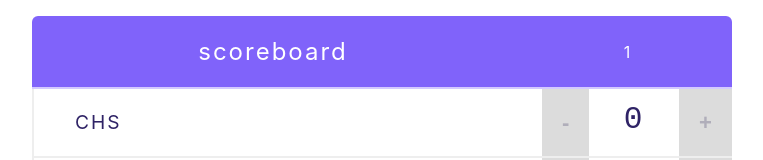
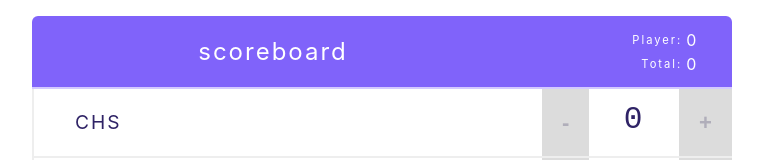
Before and after one commit to heesangs/scoreboard_20, a React (Create React App) app: page / in a window 1280 px wide. Shown: the top 160 px of the page, without its empty margins (258-1021 px from the left). Built offline with nearby package versions, Linux system fonts and the light colour scheme.

Commit message:
Header Statistics UI

```diff
--- a/src/component/Header.jsx
+++ b/src/component/Header.jsx
@@ -1,10 +1,11 @@
 import React from "react";
+import Statistics from "./Statistics"
 
 export const Header = (props) => {
   return (
     <header className='header'>
       <h1 className="h1">{props.title}</h1>
-      <span className="stats">{props.players}</span>
+      <Statistics></Statistics>
     </header>
   );
 }
--- /dev/null
+++ b/src/component/Statistics.jsx
@@ -0,0 +1,20 @@
+import React from 'react';
+
+function Statistics(props) {
+  return (
+    <table className="stats">
+      <tbody>
+      <tr>
+        <td>Player:</td>
+        <td>0</td>
+      </tr>
+      <tr>
+        <td>Total:</td>
+        <td>0</td>
+      </tr>
+      </tbody>
+    </table>
+  );
+}
+
+export default Statistics;
```
